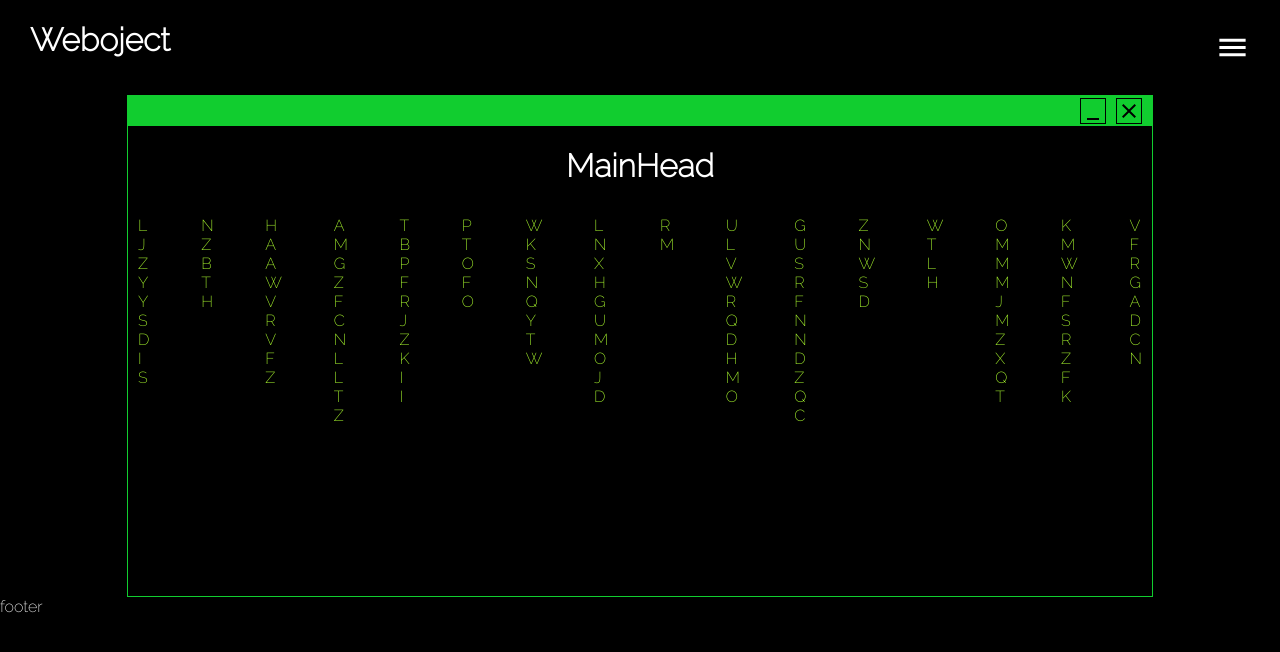
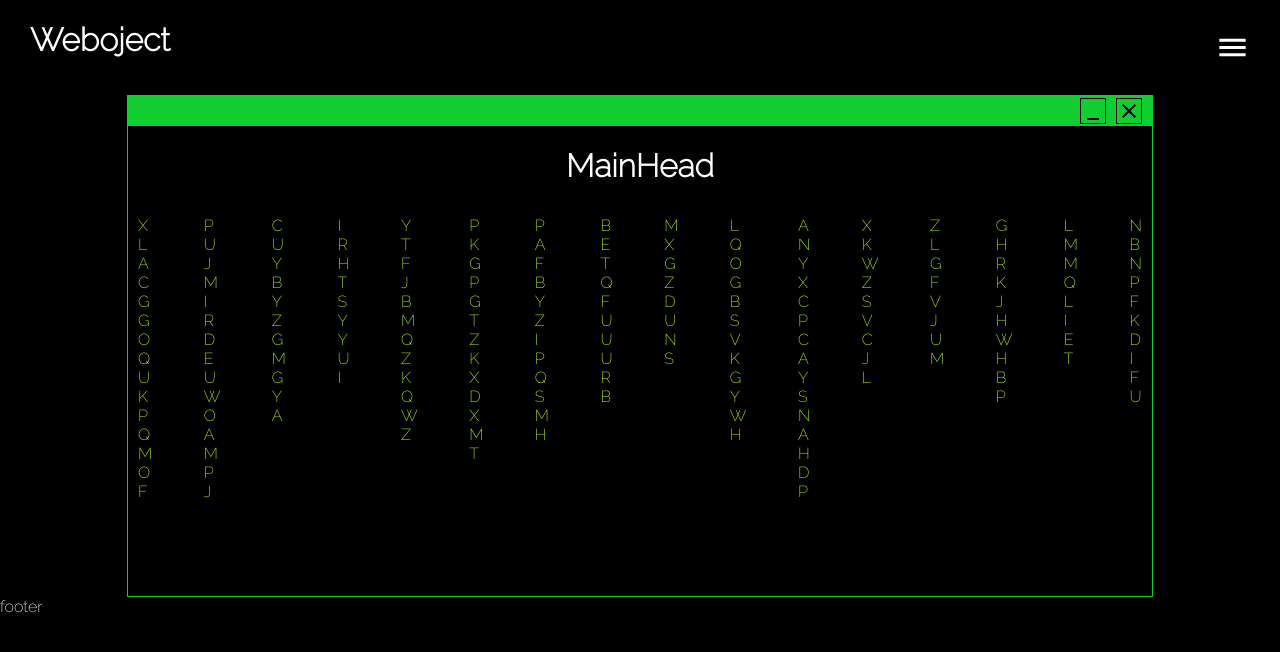
Before and after one commit to antonzaharia/weboject, a React (Create React App) app in the folder weboject/: page / in a window 1280 px wide. Shown: the top 652 px of the page. Built offline with nearby package versions, Linux system fonts and the light colour scheme.

Commit message:
always changinc effect on terminal content

```diff
--- a/weboject/src/components/Terminal/Column.js
+++ b/weboject/src/components/Terminal/Column.js
@@ -1,15 +1,22 @@
 import React, { Component } from "react";
 import { connect } from "react-redux";
+import { removeLetter } from "../../actions/terminalActions";
 import { addLetter } from "../../actions/terminalActions";
+import { randomNumber } from "../../helpers/terminal";
 
 class Column extends Component {
-  componentDidMount() {}
+  componentDidMount() {
+    setInterval(() => {
+      if (this.props.column.column.length > randomNumber() - 2) {
+        this.props.removeLetter(this.props.column.id);
+      } else {
+        this.props.addLetter(this.props.column.id);
+      }
+    }, 100);
+  }
   render() {
     return (
-      <div
-        className="column"
-        onClick={() => this.props.addLetter(this.props.column.id)}
-      >
+      <div className="column">
         {this.props.column.column.map((letter, index) => (
           <div className="letter" key={index}>
             {letter}
@@ -20,6 +27,7 @@ class Column extends Component {
   }
 }
 const mapDispatchToProps = (dispatch) => ({
+  removeLetter: (id) => dispatch(removeLetter(id)),
   addLetter: (id) => dispatch(addLetter(id)),
 });
 export default connect(null, mapDispatchToProps)(Column);
--- a/weboject/src/reducers/rootReducer.js
+++ b/weboject/src/reducers/rootReducer.js
@@ -28,9 +28,10 @@ export default function rootReducer(
       let removedLetter = state.columns.map((column) => {
         if (column.id === action.payload) {
           let newColumn = column.column;
+          newColumn.shift();
           return {
             id: column.id,
-            column: newColumn.shift(),
+            column: newColumn,
           };
         } else {
           return column;
```
Also changed, not shown: 1 other file (tests, documents, lock files or other folders).
